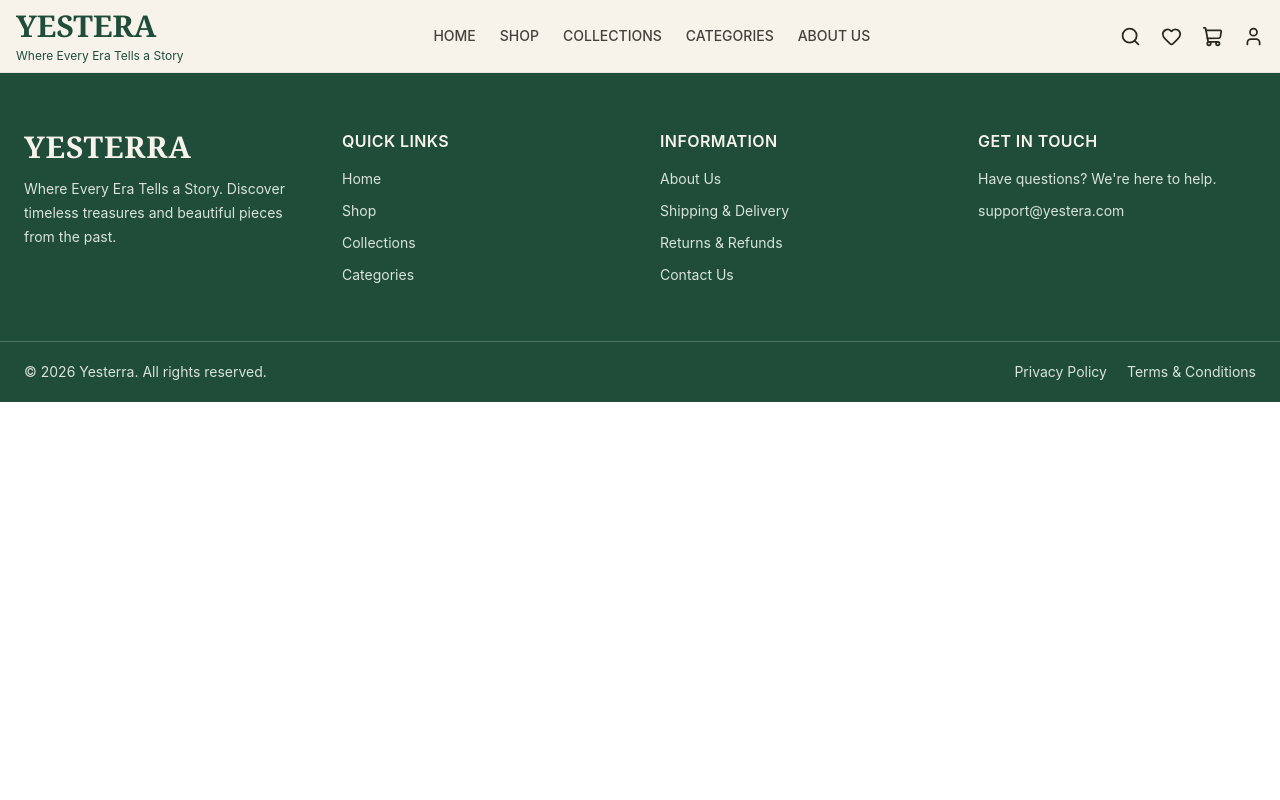
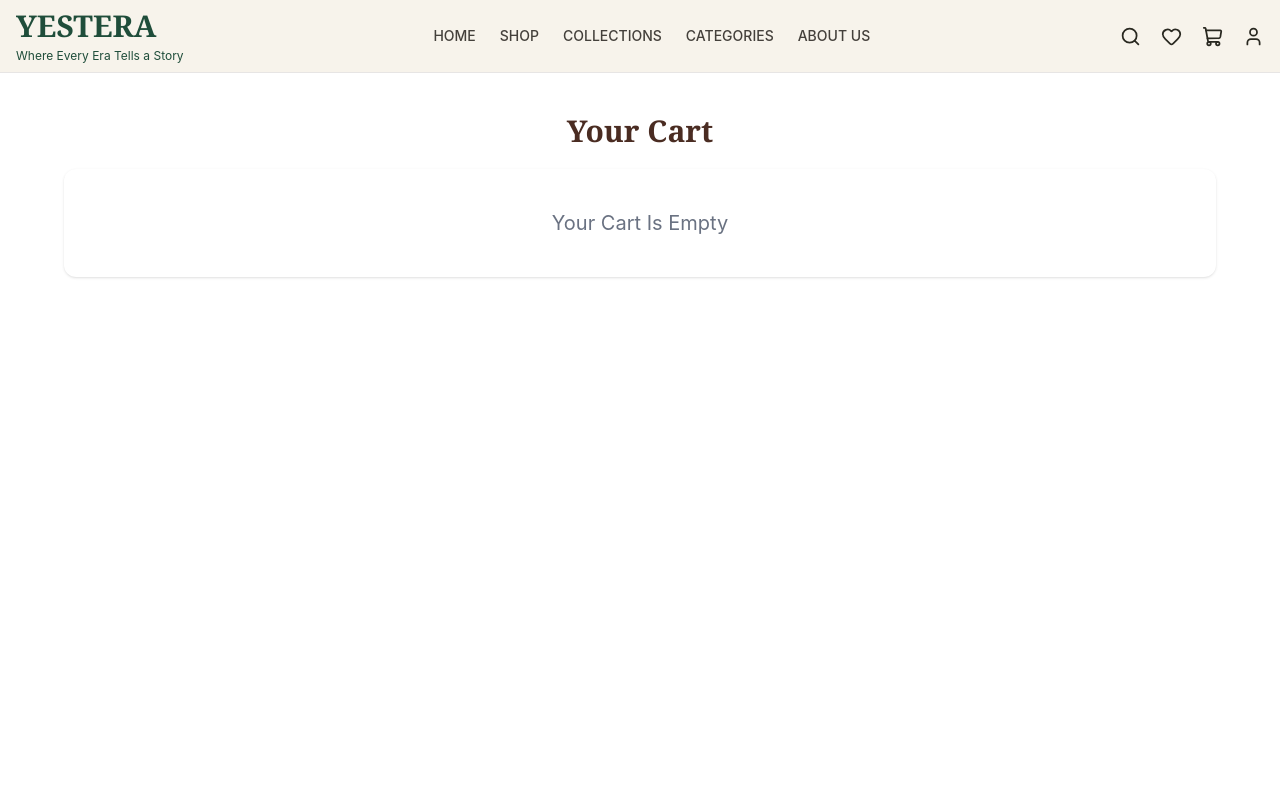
Before and after one commit to amnaliya/e-commerce, a React (Vite) app: page /cart in a window 1280 px wide. Shown: the top 800 px of the page. Built offline with nearby package versions, Linux system fonts and the light colour scheme.

Commit message:
created the cart page and cart function

```diff
--- a/src/App.jsx
+++ b/src/App.jsx
@@ -12,6 +12,8 @@ import Productdetails from "./pages/productdetails"
 import './App.css'
 import { Route, Routes,BrowserRouter } from 'react-router-dom';
 import { ToastContainer } from 'react-toastify';
+import Cart from './pages/cart';
+import Checkout from './pages/checkout';
 
 function App() {
 
@@ -29,6 +31,8 @@ function App() {
   <Route path="/register" element={<Register />} />
   <Route path="/login" element={<Login />} />
   <Route path='/product/:id' element={<Productdetails />} />
+  <Route path='/cart' element={<Cart />} />
+  <Route path='/checkout' element={<Checkout />} />
  </Routes>
 
  <Footer />
--- a/src/components/navbar.jsx
+++ b/src/components/navbar.jsx
@@ -33,7 +33,7 @@ function Navbar(){
                 <Heart size={21} />
             </button>
 
-            <button>
+            <button onClick={()=>navigation("/cart")}>
                 <ShoppingCart size={21} />
             </button>
 
--- /dev/null
+++ b/src/context/cartcontext.jsx
@@ -0,0 +1,45 @@
+import { createContext,useState } from "react";
+
+export const Cartcontext=createContext();
+ export function Cartprovider({children}){
+ const[cart,setcart]=useState([])
+
+ const addtocart=(product)=>{
+
+   setcart((previous)=>{
+    const existing=previous.find((item)=>item.id === product.id )
+    // ?
+    // {...item,quantity:item.quantity + 1} : item
+    if(existing){
+        return previous.map((item)=>(
+            item.id === product.id ? {...item,quantity:item.quantity+1}:item
+        ))
+    }
+
+    return [...previous,{...product,quantity:1}]
+   });
+ }
+
+ const increasing=(id)=>{
+    setcart((previous)=>
+    previous.map((item)=>item.id ===id?
+    {...item,quantity:item.quantity +1} : item))
+    }
+
+    const decreasing=(id)=>{
+        setcart((previous)=>
+        previous.map((item)=>item.id === id ?
+        {...item,quantity: item.quantity > 1 ?item.quantity -1 :1}:item))
+    }
+    const removing=(id)=>{
+      setcart((previous)=>previous.filter((item)=>item.id !== id))
+    };
+
+ return (
+    <>
+    <Cartcontext.Provider value={{cart,setcart,addtocart,increasing,decreasing,removing}}>
+        {children}
+    </Cartcontext.Provider>
+    </>
+ )
+ }
--- a/src/main.jsx
+++ b/src/main.jsx
@@ -2,13 +2,16 @@ import { StrictMode } from 'react'
 import { createRoot } from 'react-dom/client'
 import './index.css'
 import App from './App.jsx'
+import {Cartprovider }from "./context/cartcontext.jsx"
 // import { Provider } from 'react-redux'
 // import { store } from './redux/store.js'
 
 createRoot(document.getElementById('root')).render(
   <StrictMode>
+    <Cartprovider>
     {/* <Provider store={store}> */}
     <App />
     {/* </Provider> */}
+    </Cartprovider>
   </StrictMode>,
 )
--- a/src/pages/cart.jsx
+++ b/src/pages/cart.jsx
@@ -0,0 +1,76 @@
+import { useContext } from "react";
+import { Cartcontext } from "../context/cartcontext";
+import { useNavigate } from "react-router-dom";
+
+function Cart(){
+ const {cart,increasing,decreasing,removing} =useContext(Cartcontext);
+ const navigate=useNavigate();
+
+ const total=cart.reduce((total,product)=>{
+    return total + product.price * product.quantity
+ },0)
+
+ return (
+    <>
+    <div className="min-h-screen bg-[#f7f3eb px-5 py-10">
+    <div className="mx-auto max-w-6xl">
+        <h1 className="text-3xl font-bold font-serif text-[#4A2C22] mb-5 text-center ">Your Cart</h1>
+
+        {cart.length===0 ? (
+            <div className="rounded-xl bg-white p-10 text-center shadow-sm">
+            <p className="text-xl text-gray-500">Your Cart Is Empty</p>
+            </div>):(
+            <div className="grid gap-10 grid-cols-2">
+                <div className="space-y-6 ">
+                {cart.map((value)=>(
+                    <div key={value.id}
+                    className="flex items-center p-5 gap-6 rounded shadow-sm bg-white">
+                        <img src={value.image} className="h-40 w-35 rounded-lg object-cover" />
+
+                        <div className="flex-1">
+                        <h2 className="text-[#4A2C22] text-2xl font-serif font-bold">{value.name}</h2>
+                        <p className="text-[#1F4D3A] font-semibold text-xl mt-3">{value.price}</p>
+
+                        <div className="flex items-center gap-3 mt-3">
+                            <button className="flex h-9 w-9 items-center justify-center border border-[#4A2C22] text-lg text-[#4A2C22]"
+                            onClick={()=>decreasing(value.id)}>-</button>
+                        <p className="text-lg font-medium">QUANTITY:{value.quantity}</p>
+                        <button className="flex h-9 w-9 items-center justify-center border border-[#4A2C22] text-lg text-[#4A2C22]"
+                         onClick={()=>increasing(value.id)}>+</button>
+                        </div>
+                        <button onClick={()=>removing(value.id)} className="mt-4 rounded-md bg-red-500 px-4 py-2 text-white">Remove from cart</button>
+                    </div>
+                    </div>
+                ))}
+                 </div>
+                <div className="h-[400px] rounded-xl bg-white p-6 shadow-sm">
+
+            <h2 className="border-b mt-5 pb-4 font-serif text-2xl text-[#4A2C22]">
+              Order Summary
+            </h2>
+
+            <div className="mt-5 flex justify-between text-gray-600">
+              <span>Subtotal</span>
+              <span>₹{total}</span>
+            </div>
+
+            <div className="mt-6 flex justify-between text-lg font-semibold text-[#4A2C22]">
+              <span>Total</span>
+              <span>₹{total}</span>
+            </div>
+
+            <button onClick={()=>navigate("/checkout")} className="mt-8 w-full rounded-md bg-[#1F4D3A] px-6 py-3 text-sm font-semibold uppercase tracking-widest text-white transition hover:bg-[#16382B]">
+              Proceed to Checkout
+            </button>
+
+          </div>
+
+        </div>
+        )}
+    </div>
+    </div>
+    </>
+ )
+}
+
+export default Cart;
--- /dev/null
+++ b/src/pages/checkout.jsx
@@ -0,0 +1,20 @@
+import { Cartcontext } from "../context/cartcontext";
+import { useContext } from "react";
+
+function Checkout(){
+const {cart}=useContext(Cartcontext)
+
+const total=cart.reduce((total,product)=>{
+    return total + product.price * product.quantity
+},0)
+
+return (
+    <>
+    <div>
+        <h1>CHECK OUT </h1>
+
+    </div>
+    </>
+)
+}
+export default Checkout;
--- a/src/pages/productdetails.jsx
+++ b/src/pages/productdetails.jsx
@@ -2,10 +2,13 @@
 import { useParams } from "react-router-dom"
 import { useState,useEffect } from "react";
 import axios from "axios";
+import { useContext } from "react";
+import {Cartcontext} from "../context/cartcontext";
 
 
 function Productdetails(){
-    const[product,setproduct]=useState("")
+    const {addtocart}=useContext(Cartcontext);
+    const[product,setproduct]=useState("");
     const {id}=useParams();
 
     useEffect(()=>{
@@ -39,7 +42,8 @@ function Productdetails(){
             <h1 className=" mt-4 font-serif text-5xl text-[#4A2C22]">{product.name}</h1>
             <p className="mt-4 font-semibold text-[#1F4D3A] text-2xl">₹{product.price}</p>
             <p className="mt-6 text-gray-700 text-md text-xl">{product.description}</p>
-            <button className="bg-[#1F4D3A] rounded-lg mt-4 w-full text-white font-medium p-5">Add To Cart</button>
+            <button onClick={()=>addtocart(product)}
+             className="bg-[#1F4D3A] rounded-lg mt-4 w-full text-white font-medium p-5">Add To Cart</button>
 
         </div>
         </div>
```
